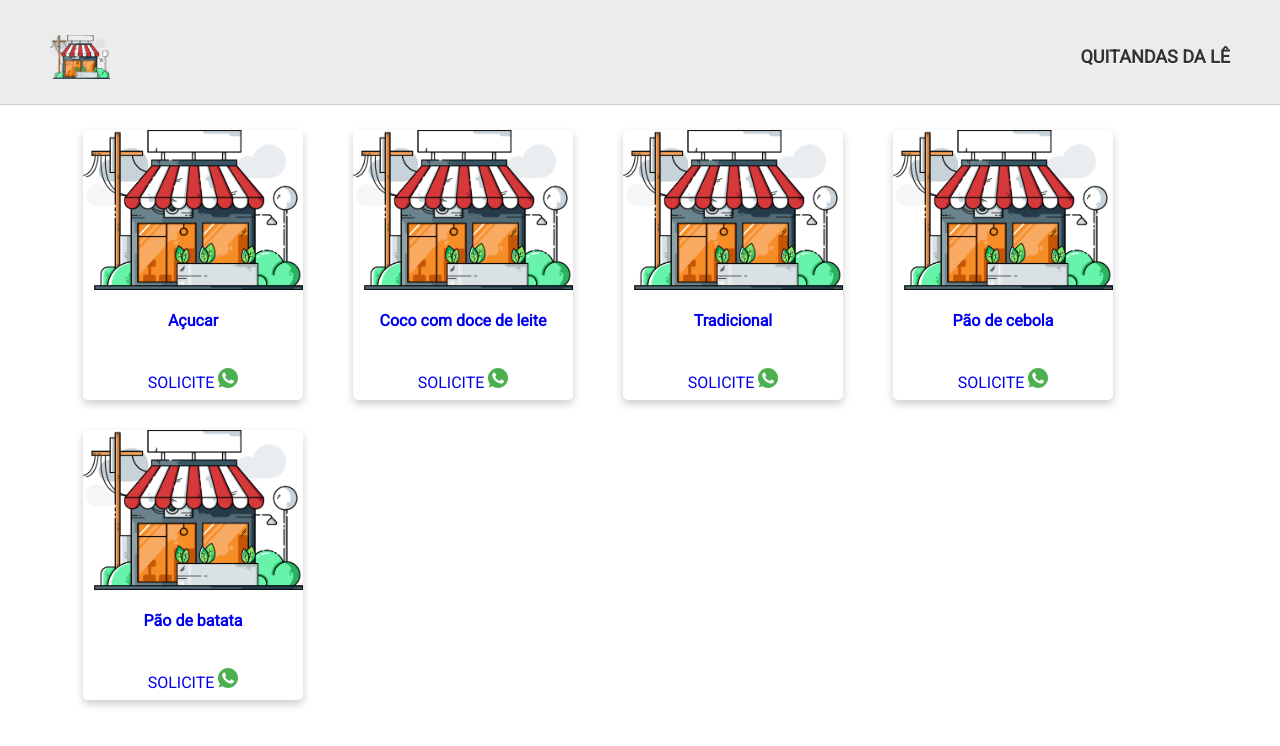
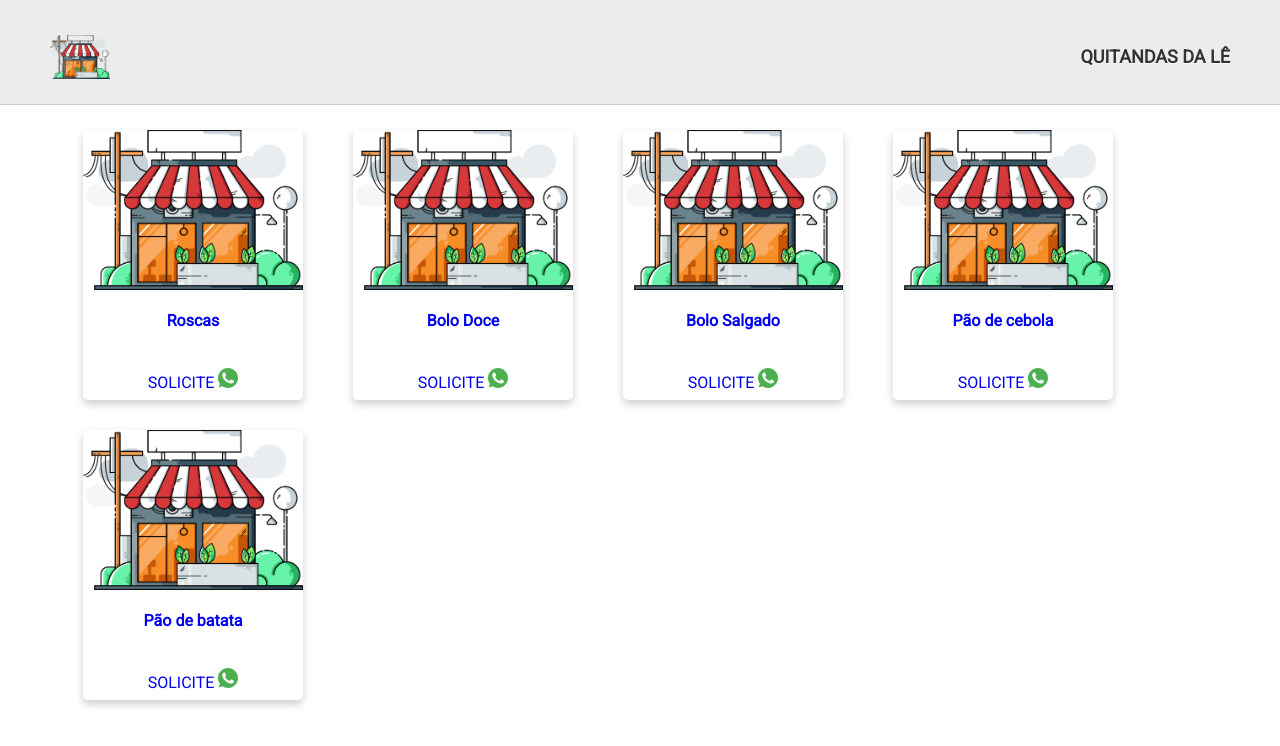
Before and after one commit to gabrielew/quitandasdale, a plain HTML site: page index.html in a window 1280 px wide. Drawn offline with Linux system fonts and the light colour scheme.

Commit message:
removing some ids

```diff
--- a/index.html
+++ b/index.html
@@ -26,31 +26,23 @@
 
     <div class="container">
       <a target="blank" class="card">
-        <img alt="Rosca de açucar" style="width: 100%" />
+        <img alt="Roscas" style="width: 100%" />
         <div class="card-text">
-          <h4><b>Açucar</b></h4>
+          <h4><b>Roscas</b></h4>
           <p>SOLICITE <img alt="Whatsapp Icon" /></p>
         </div>
       </a>
       <a target="blank" class="card">
-        <img
-          id="roscaCoco"
-          alt="Rosca de coco com doce de leite"
-          style="width: 100%"
-        />
+        <img alt="Bolo Doce" style="width: 100%" />
         <div class="card-text">
-          <h4><b>Coco com doce de leite</b></h4>
+          <h4><b>Bolo Doce</b></h4>
           <p>SOLICITE <img alt="Whatsapp Icon" /></p>
         </div>
       </a>
       <a target="blank" class="card">
-        <img
-          id="roscaTradicional"
-          alt="Rosca tradicional"
-          style="width: 100%"
-        />
+        <img alt="Bolo Salgado" style="width: 100%" />
         <div class="card-text">
-          <h4><b>Tradicional</b></h4>
+          <h4><b>Bolo Salgado</b></h4>
           <p>SOLICITE <img alt="Whatsapp Icon" /></p>
         </div>
       </a>
```
